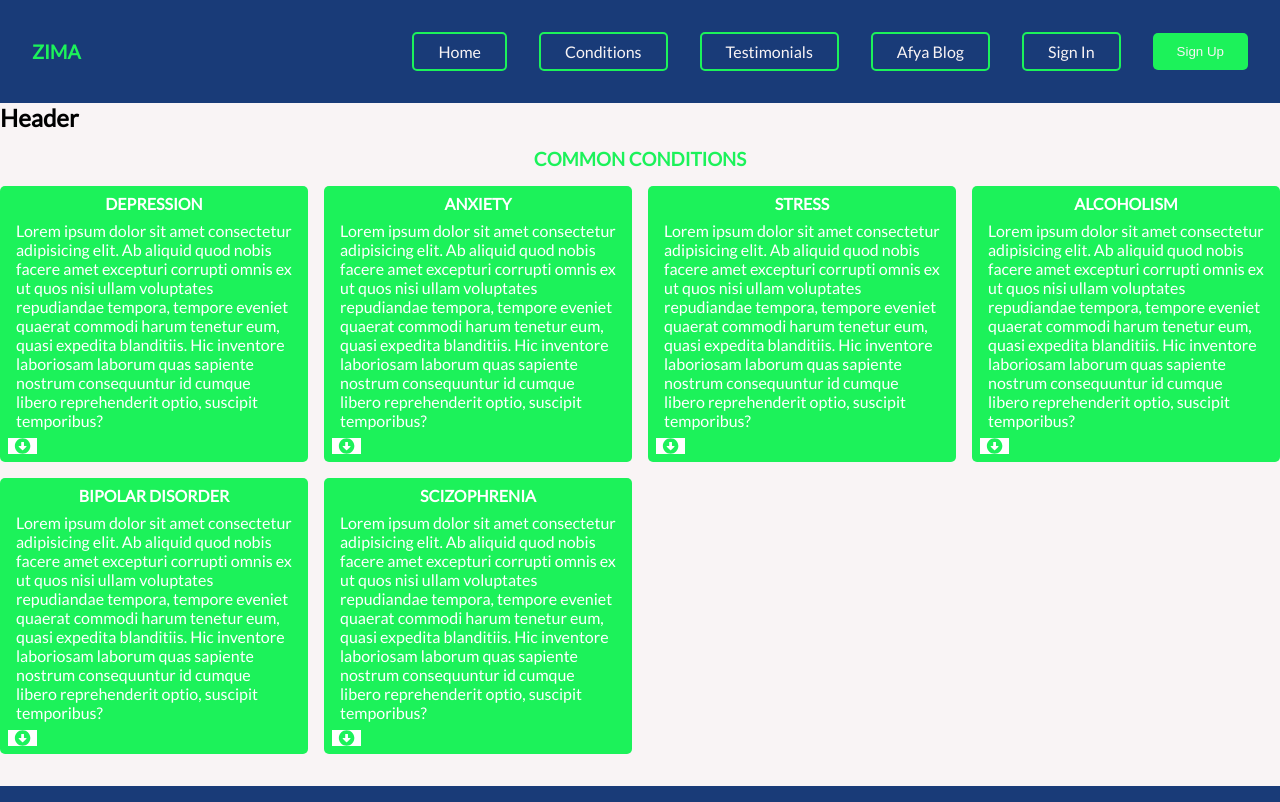
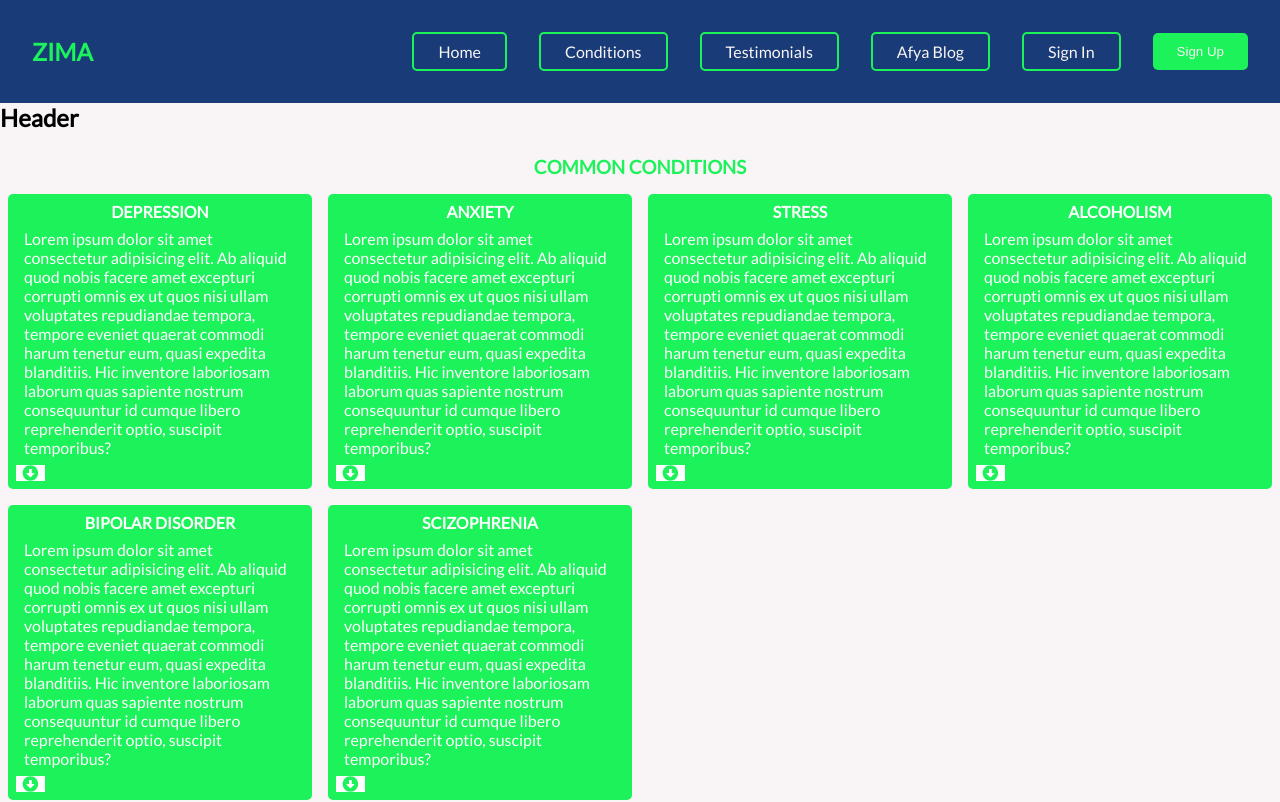
Before and after one commit to apella1/zima-ui, a React (Create React App) app: page / in a window 1280 px wide. Shown: the top 802 px of the page. Built offline with nearby package versions, Linux system fonts and the light colour scheme.

Commit message:
conditions state

```diff
--- a/src/components/condition/Condition.jsx
+++ b/src/components/condition/Condition.jsx
@@ -19,7 +19,6 @@ const Condition = ( {title, text} ) => {
         />
     </div>
   )
-
 }
 
 Condition.propTypes = {
--- a/src/components/navbar/navbar.css
+++ b/src/components/navbar/navbar.css
@@ -10,7 +10,7 @@
     align-items: center;
     font-weight: bolder;
     color: var(--color-btn);
-    font-size: larger;
+    font-size: 1.5em;
 }
 
 .zima__navbar--logo img {
--- a/src/containers/conditions/conditions.css
+++ b/src/containers/conditions/conditions.css
@@ -1,6 +1,7 @@
 .conditions {
     display: flex;
     flex-direction: column;
+    margin: 0.5rem;
 }
 
 .conditions h3 {
@@ -22,7 +23,7 @@
 /* Mobile phones */
 
 @media only screen and (max-width: 550px) {
-    .condtitions h2 {
+    .conditions h2 {
         font-weight:500;
     }
 }
```
